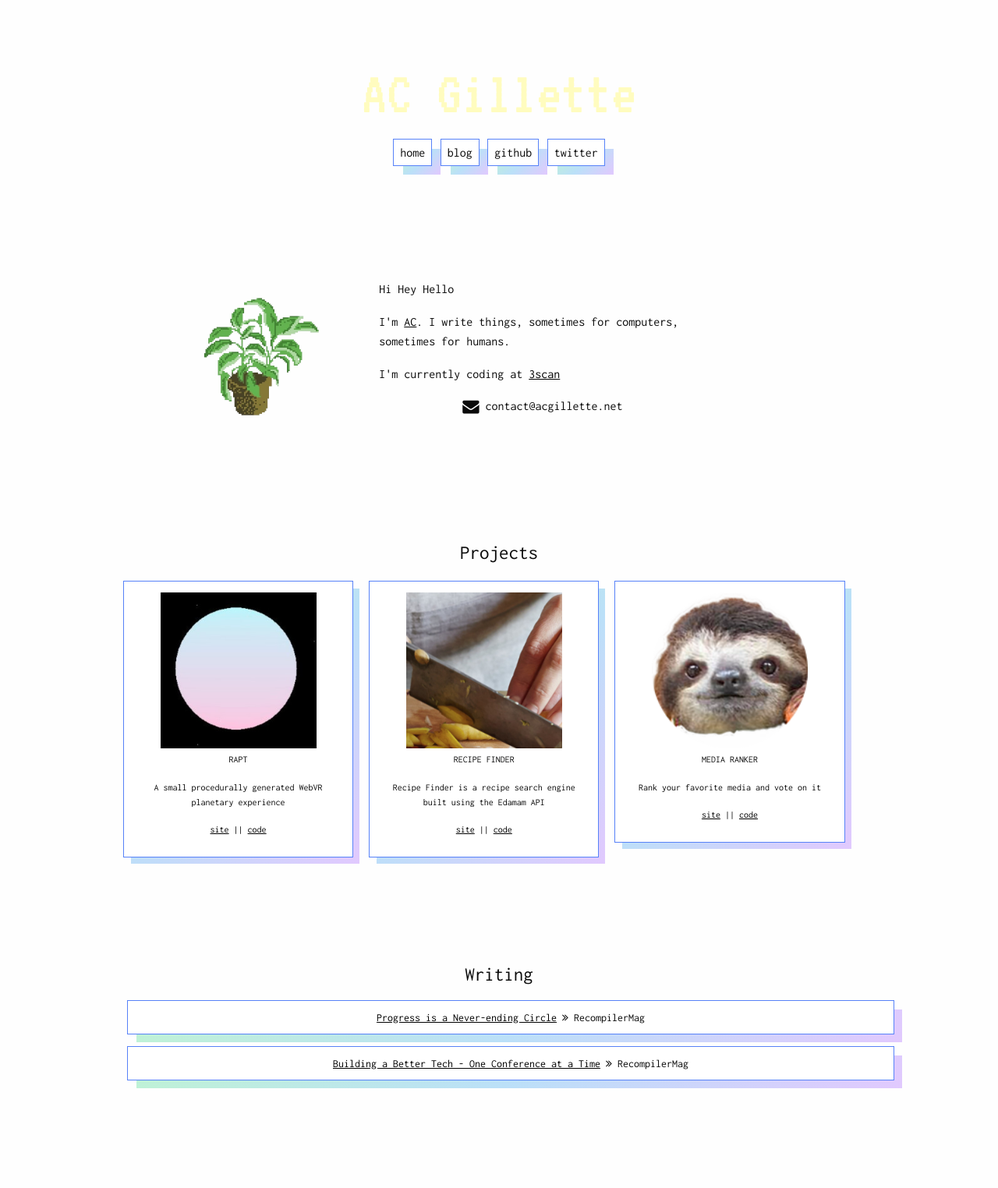
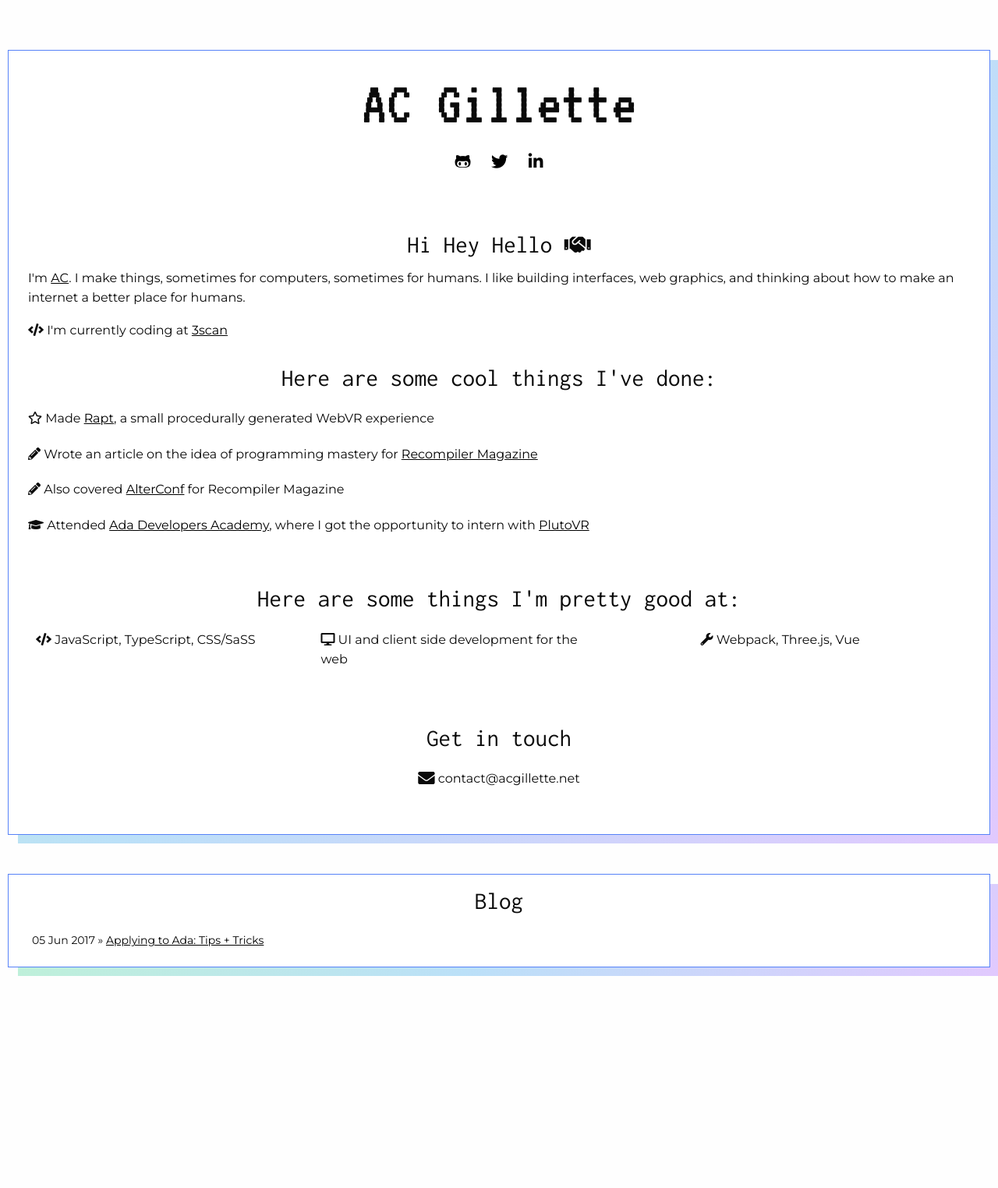
Before and after one commit to acgillette/acgillette.github.io, a Jekyll site: the page built from index.html, in a window 1280 px wide. Shown: the whole page at 78% size. Built offline with Jekyll 4.4.1, drawn with Linux system fonts in a browser that asks for light colours; nearby versions of some CDN libraries; after the commit the page ends 1252 px from its top, so only the background shows below that.

Commit message:
Restyled to a single page site

```diff
--- a/_includes/blog-head.html
+++ b/_includes/blog-head.html
@@ -1,6 +1,5 @@
-<link rel="stylesheet" href="https://maxcdn.bootstrapcdn.com/font-awesome/4.3.0/css/font-awesome.min.css" />
-<link href="https://fonts.googleapis.com/css?family=VT323" rel="stylesheet">
-<link href="https://fonts.googleapis.com/css?family=Work+Sans" rel="stylesheet">
+<link rel="stylesheet" href="https://use.fontawesome.com/releases/v5.0.10/css/all.css" integrity="sha384-+d0P83n9kaQMCwj8F4RJB66tzIwOKmrdb46+porD/OvrJ+37WqIM7UoBtwHO6Nlg" crossorigin="anonymous"><link href="https://fonts.googleapis.com/css?family=VT323" rel="stylesheet">
+<link href="https://fonts.googleapis.com/css?family=Montserrat" rel="stylesheet">
 <link href="https://fonts.googleapis.com/css?family=Inconsolata" rel="stylesheet">
 
 <link rel="stylesheet" href="../assets/css/main.css">
--- a/_layouts/default.html
+++ b/_layouts/default.html
@@ -10,13 +10,8 @@
   </head>
 
   <header class="nav row">
-    <h1 class="name">AC Gillette</h1>
-    <a href="/">home</a>
-    <a href="/blog">blog</a>
-    <a href="https://github.com/acgillette" target="_blank">github</a>
-    <a href="https://twitter.com/quartzcrusher" target="_blank">twitter</a>
   </header>
-  <body>
+  <body class="js_color">
     <main class="row">
       {{ content }}
     </main>
--- a/assets/css/foundation.css
+++ b/assets/css/foundation.css
@@ -1267,7 +1267,6 @@ dt,
 dd,
 ul,
 ol,
-li,
 h1,
 h2,
 h3,
@@ -1404,8 +1403,7 @@ li {
   font-size: inherit; }
 
 ul {
-  margin-left: 1.25rem;
-  list-style-type: disc; }
+  list-style-type: none; }
 
 ol {
   margin-left: 1.25rem; }
--- a/assets/css/main.css
+++ b/assets/css/main.css
@@ -1,33 +1,12 @@
 
 
-header {
-  text-align:center;
-  padding: 5%;
-}
-
-header a {
-  color: inherit;
-  padding: 1%;
-}
-
-header a:hover {
-  color:black;
+h1 {
+  font-size: 3.0em;
 }
 
 
-h1 {
-  font-family: 'VT323', monospace;
-  font-size: 3.0em;
-
-}
-
-header h1 {
-  font-size: 5.0em;
-}
-
 h2 {
   font-family: 'Inconsolata', monospace;
-
 }
 
 h3 {
@@ -41,28 +20,35 @@ h4 {
 
 
 p {
-  font-family: 'Inconsolata', monospace;
+  font-family: 'Montserrat', san-serif;
   font-size: 14px;
-
-
 }
 
-ul {
- list-style: none;
+ul #list {
+  list-style: none;
 }
 
-img {
-  width: 200px;
-  height: 200px;
-  margin: 5px;
+li {
+  font-family: 'Montserrat', san-serif;
+  font-size: 14px;
+  padding: 10px;
 }
 
-
-.nav {
-  margin-bottom: 5%;
+.js_color {
+  transition: background-color 1s;
 }
 
-.nav a::before {
+.name {
+  text-align: center;
+  font-size: 5.0em;
+  font-family: 'VT323', monospace;
+}
+
+.about-me {
+  padding: 10px;
+}
+
+.gradient-box::before {
   content: '';
   width: 100%;
   position: absolute;
@@ -74,52 +60,47 @@ img {
 
 }
 
+.gradient-box {
+  border: 1px #5782f8 solid;
+  padding: .75em;
+  position: relative;
+  background-color: white;
+}
+
+.nav {
+  margin-bottom: 5%;
+  text-align: center;
+}
+
+
 .nav a {
-  font-family: 'Inconsolata', monospace;
   text-decoration:none;
   margin: 3px;
-  border: 1px #5782f8 solid;
-  width: 30%;
   text-align: center;
   padding: .50em;
-  position: relative;
-  background-color: white;
-
 }
 
-.name {
-  font-family: 'VT323', monospace;
-
-  transition: color 1s;
-}
 
 #contact {
   text-align:center;
 }
 
 
-#writing {
-  text-align:center;
-  margin: 10%;
+.post {
+  text-decoration: none;
+  font-family: 'Montserrat', san-serif;
+  font-size: 14px;
+  padding: 10px;
 }
 
-.writing h3 {
-  display:inline;
-}
-
-.section-header {
-  text-align:center;
-}
-
-.post {
-  text-decoration: none;
-  font-family: 'Inconsolata', monospace;
-
+.blog-posts {
+  margin-top: 50px;
 }
 
 .blog-post {
   padding: 2%;
-  font-family: 'Inconsolata', monospace;
+  font-family: 'Montserrat', san-serif;
+  font-size: 14px;
 
 }
 
@@ -133,90 +114,15 @@ img {
   font-family: 'Inconsolata', monospace;
 }
 
-#projects {
-  margin: 10%;
+.skills-list {
+  padding: 20px;
+  margin-top: 30px;
 }
 
-.project::before {
-  content: '';
-  width: 100%;
-  position: absolute;
-  top: .75em;
-  left: .75em;
-  height: 100%;
-  z-index: -1;
-  background: linear-gradient(135deg,#bff3d4 0%,#bbe0f8 50%,#e1c9fe 100%);
-
+.contact-me {
+  padding: 20px;
 }
 
-
-.project {
-  font-family: 'Inconsolata', monospace;
-  font-size: 12px;
-  font-weight: 300;
-  border: 1px #5782f8 solid;
-  width: 30%;
-  text-align: center;
-  padding: .75em;
-  position: relative;
-  background-color: white;
-  margin: 10px;
+#contact {
+  padding: 10px;
 }
-
-
-
-.intropic #portrait {
-   margin-left: 200px;
-
-}
-
-
-.about {
-  padding: 5%;
-}
-
-
-.intro {
-  width: 75%;
-  margin: auto;
-  padding: .75em;
-  position: relative;
-  margin: 10px;
-}
-
-
-
-.resumelist {
-  text-align: center;
-  list-style: none;
-}
-
-.resumelist li {
-  font-family: 'Inconsolata', monospace;
-  font-size: 14px;
-}
-
-
-.writing-project::before {
-  content: '';
-  width: 100%;
-  position: absolute;
-  top: .75em;
-  left: .75em;
-  height: 100%;
-  z-index: -1;
-  background: linear-gradient(135deg,#bff3d4 0%,#bbe0f8 50%,#e1c9fe 100%);
-}
-
-.writing-project {
-  font-family: 'Inconsolata', monospace;
-  font-size: 14px;
-  border: 1px #5782f8 solid;
-  width: 30%;
-  text-align: center;
-  margin: auto;
-  padding: .75em;
-  position: relative;
-  background-color: white;
-  margin: 15px;
-}
--- a/assets/js/main.js
+++ b/assets/js/main.js
@@ -1,7 +1,7 @@
 var setHeaderColor = function() {
   var hue = Math.floor(Math.random() * 360);
   var pastel = 'hsl(' + hue + ', 100%, 87.5%)';
-  $(".name").css("color", pastel);
+  $(".js_color").css("background-color", pastel);
 };
 
 var setBackground = function() {
@@ -11,7 +11,7 @@ var setBackground = function() {
 };
 
 $(document).ready(function(){
-  setInterval(setHeaderColor, 1000);
+  setInterval(setHeaderColor, 5000);
 
 
   $("a").hover(function() {
--- a/index.html
+++ b/index.html
@@ -3,49 +3,53 @@ layout: default
 title: AC Gillette
 ---
 <main class="content row">
-        <section class="intro row">
-          <section class="column small-6 intropic">
-              <img src="../assets/img/plant.gif" height="200" width="200" id="portrait" />
+    <section class="row">
+      <section class="column small-12 gradient-box main-content">
+        <h1 class="name">AC Gillette</h1>
+        <section class="nav">
+            <a href="https://github.com/acgillette" target="_blank"><i class="fab fa-github-alt fa-lg"></i></a>
+            <a href="https://twitter.com/quartzcrusher" target="_blank"><i class="fab fa-twitter fa-lg"></i></a>
+            <a href="https://www.linkedin.com/in/ac-gillette-aaa633113/" target="_blank"><i class="fab fa-linkedin-in fa-lg"></i></a>
         </section>
-            <section class="column small-6 introdescription end">
-                <p>Hi Hey Hello</p>
-                <p id="aboutme">
-                  I'm <a href="https://twitter.com/quartzcrusher">AC</a>. I write things, sometimes for computers, sometimes for humans.
+        <section class="about-me">
+            <h3>Hi Hey Hello <i class="fas fa-handshake fa-sm"></i></h3>
+            <p>
+              I'm <a href="https://twitter.com/quartzcrusher">AC</a>. I make things, sometimes for computers, sometimes for humans. I like building interfaces, web graphics, and thinking about how to make an internet a better place for humans.
             </p>
-                <p>I'm currently coding at <a href="http://www.3scan.com/" target="_blank">3scan</a></p>
+            <p><i class="fas fa-code"></i> I'm currently coding at <a href="http://www.3scan.com/" target="_blank">3scan</a></p>
+        </section>
+        <section class="achievements-list">
+            <h3>Here are some cool things I've done:</h3>
+            <ul id="list">
+              <li><i class="far fa-star"></i> Made <a href="http://www.raptvr.net/">Rapt</a>, a small procedurally generated WebVR experience</li>
+              <li><i class="fas fa-pencil-alt"></i> Wrote an article on the idea of programming mastery for <a href="https://shop.recompilermag.com/products/issue-9-hard-problems">Recompiler Magazine</a></li>
+              <li><i class="fas fa-pencil-alt"></i> Also covered <a href="https://recompilermag.com/2017/05/31/alterconf-building-a-better-tech-one-conference-at-a-time/">AlterConf</a> for Recompiler Magazine</li>
+              <li><i class="fas fa-graduation-cap"></i> Attended <a href="https://www.adadevelopersacademy.org/">Ada Developers Academy</a>, where I got the opportunity to intern with <a href="https://www.plutovr.com/">PlutoVR</a></li>
+            </ul>
+        </section>
+        <section class="skills-list">
+            <h3>Here are some things I'm pretty good at:</h3>
+            <ul id="list" class="row">
+              <li class="column small-4"><i class="fas fa-code"></i> JavaScript, TypeScript, CSS/SaSS</li>
+              <li class="column small-4"><i class="fas fa-desktop"></i> UI and client side development for the web</li>
+              <li class="column small-4"><i class="fas fa-wrench"></i> Webpack, Three.js, Vue</li>
+            </ul>
+        </section>
+        <section class="contact-me">
+            <h3>Get in touch</h3>
             <p id="contact">
                 <i class="fa fa-envelope fa-lg" aria-hidden="true"></i> contact@acgillette.net
             </p>
         </section>
       </section>
-        <section class="row" id="projects">
-                <h4>Projects</h4>
-                <section  class="project small-4 columns">
-                        <img src="./assets/img/rapt.jpg" />
-                        <p>RAPT</p>
-                        <p>A small procedurally generated WebVR planetary experience</p>
-                        <p><a href="http://www.raptvr.net/">site</a> || <a href="https://github.com/acgillette/rapt">code</a></p>
+      <section class="column small-12 blog-posts gradient-box">
+          <h3>Blog</h3>
+          <ul class="posts">
+              {% for post in site.posts %}
+                <section class="post column small-4">
+                  <span>{{ post.date | date_to_string }}</span> » <a href="{{ post.url }}" title="{{ post.title }}">{{ post.title }}</a>
                 </section>
-                <section class="project small-4 columns ">
-                                <img src="./assets/img/recipe-finder.png" />
-                                 <p>RECIPE FINDER</p>
-                                 <p>Recipe Finder is a recipe search engine built using the Edamam API</p>
-                                 <p><a href="https://vast-brushlands-73972.herokuapp.com/">site</a> || <a href="https://github.com/acgillette/api-muncher">code</a></p>
-                </section>
-                <section class="project small-4 columns end">
-                                <img src="./assets/img/media-ranker.png" />
-                                <p>MEDIA RANKER</p>
-                                <p>Rank your favorite media and vote on it</p>
-                                <p><a href="https://ac-media-ranker.herokuapp.com/">site</a> || <a href="https://github.com/acgillette/MediaRanker">code</a></p>
-                </section>
-        </section>
-        <section class="row" id="writing">
-                <h4>Writing</h4>
-                  <section class="writing-project small-12">
-                    <a href="https://shop.recompilermag.com/products/issue-9-hard-problems">Progress is a Never-ending Circle</a>  <i class="fa fa-angle-double-right" aria-hidden="true"></i>  RecompilerMag
-                  </section>
-                  <section class="writing-project small-12">
-                    <a href="https://recompilermag.com/2017/05/31/alterconf-building-a-better-tech-one-conference-at-a-time/">Building a Better Tech - One Conference at a Time</a>  <i class="fa fa-angle-double-right" aria-hidden="true"></i>  RecompilerMag
-                  </section>
+              {% endfor %}
+            </ul>
       </section>
 </main>
```
Also changed, not shown: _layouts/post.html (+9 -5 lines), blog.html (deleted, +0 -12 lines), Gemfile.lock. Lines whose indentation alone changed are shown as unchanged.
